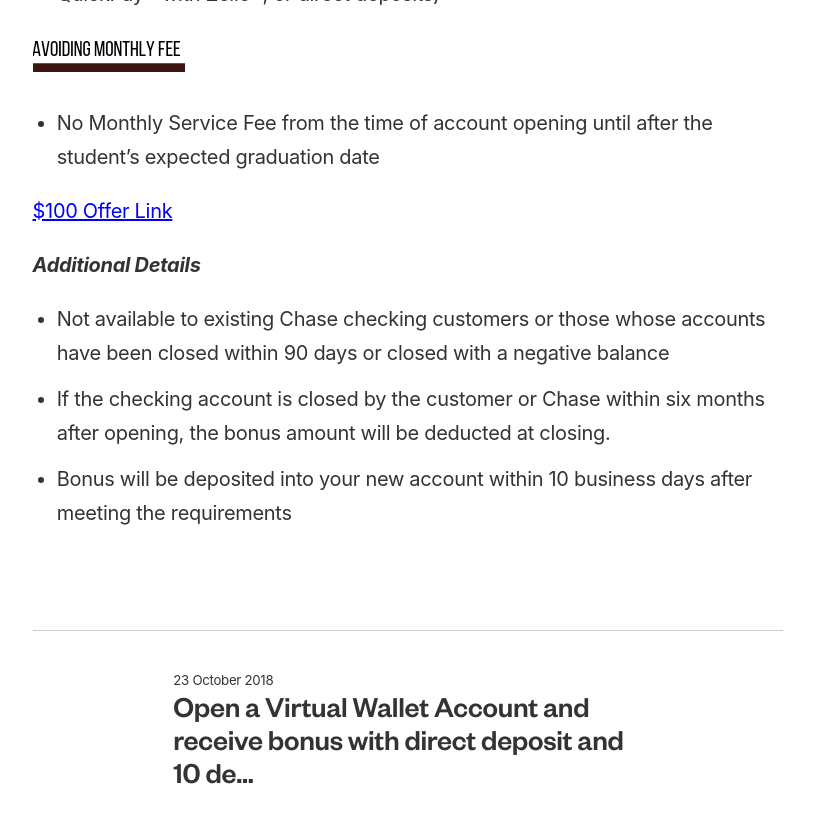
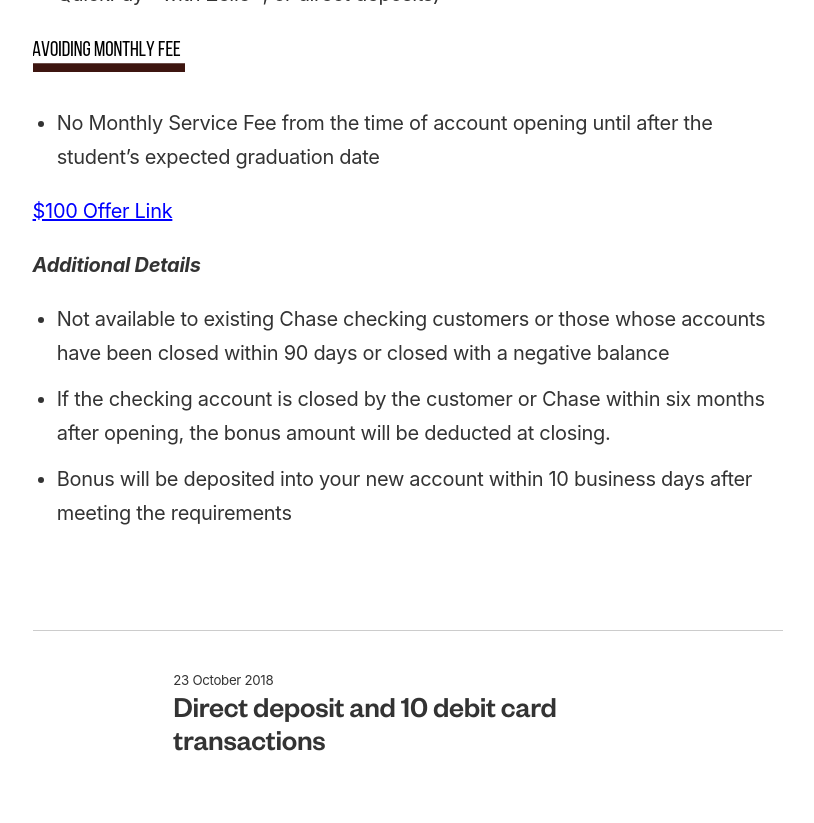
Before and after one commit to ohiosveryown/atldeals, a Jekyll site: the page built from _posts/2018-10-23-post-two.markdown, in a window 1280 px wide and 900 px high, scrolled down 1642 px. Shown: the top 823 px of the window, without its empty margins (232-1046 px from the left). Built offline with Jekyll 4.4.1, drawn with Linux system fonts in a browser that asks for light colours.

Commit message:
Updated Post Two and 1 other file

```diff
--- a/_posts/2018-10-23-post-three.markdown
+++ b/_posts/2018-10-23-post-three.markdown
@@ -6,8 +6,7 @@
 - bank-bonus
 postTitle: PNC
 icon:
-description: 'Open a Virtual Wallet Account and receive bonus with direct deposit
-  and 10 debit card transactions                             '
+description: 'Direct deposit and 10 debit card transactions                             '
 image: "/uploads/ATL1.png"
 layout: post
 ---
--- a/_posts/2018-10-23-post-two.markdown
+++ b/_posts/2018-10-23-post-two.markdown
@@ -6,8 +6,7 @@
 - bank-bonus
 postTitle: Chase
 icon:
-description: Deposit $25 or more at account opening and have a direct deposit within
-  60 days of account opening
+description: Direct deposit within 60 days of account opening
 image: "/uploads/joe-yates-619092-unsplash.jpg"
 layout: post
 ---
```
